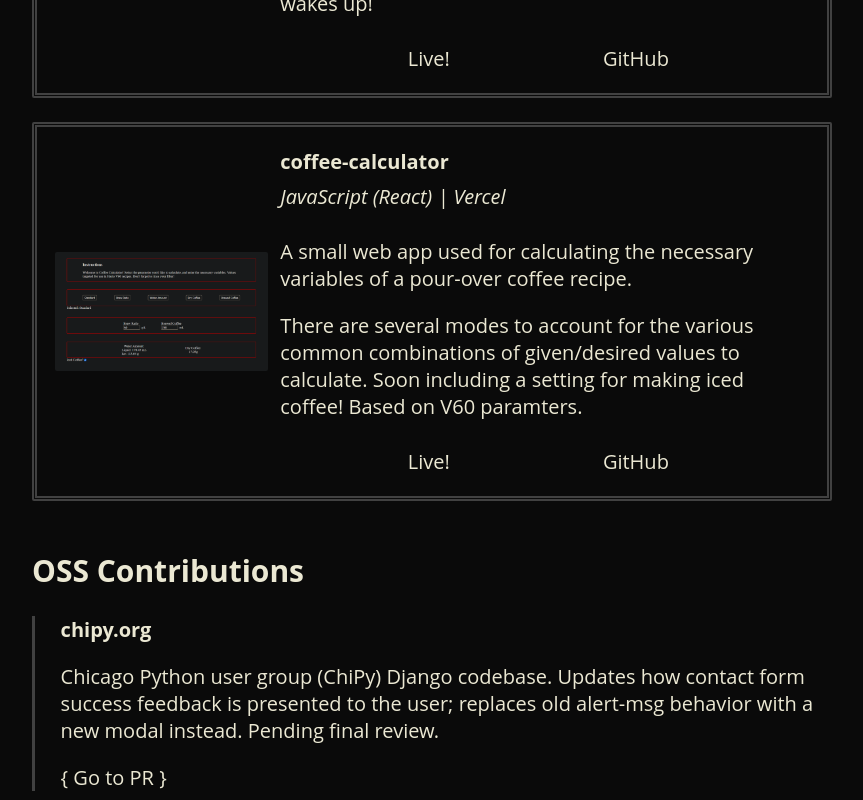
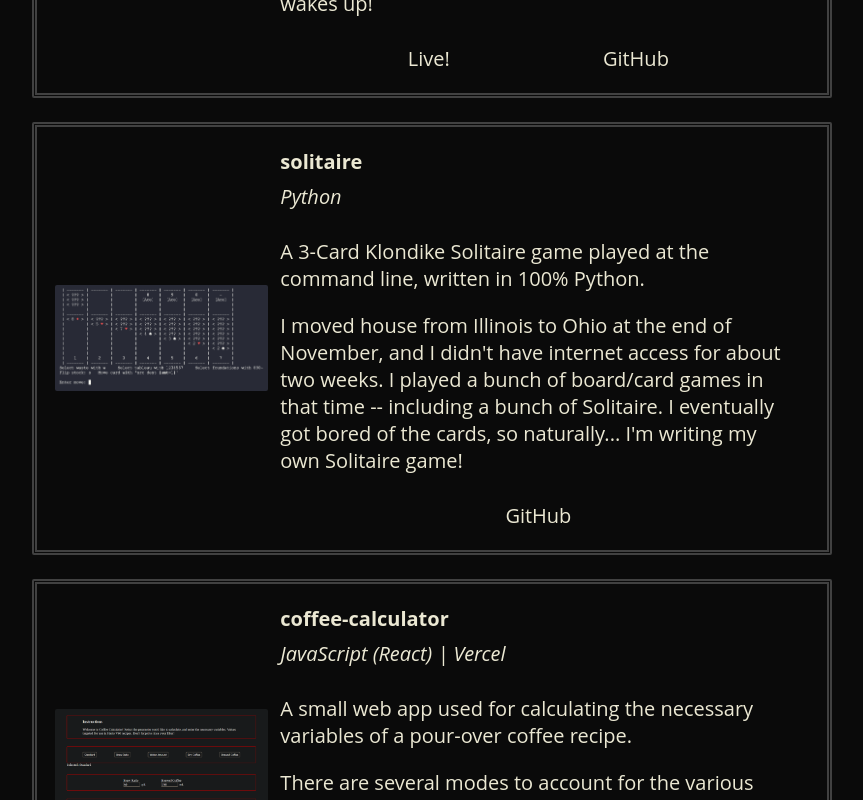
Before and after one commit to spark-c/spark-c.github.io, a React (Create React App) app in the folder app/: page / in a window 1280 px wide. Shown: the part 1740-2540 px from the top of the page, without its empty margins (208-1071 px from the left). Built offline with nearby package versions, Linux system fonts and the light colour scheme.

Commit message:
added solitaire to projects/ on display

```diff
--- a/app/src/components/Projects.js
+++ b/app/src/components/Projects.js
@@ -19,6 +19,7 @@ const Projects = ({ isLargeScreen }) => {
     const projectsToShow = [
         projects["SparksieBOT"],
         projects["web-contact-converter"],
+        projects["solitaire"],
         projects["coffee-calculator"],
     ];
 
--- a/app/src/components/project_config.js
+++ b/app/src/components/project_config.js
@@ -4,6 +4,7 @@ import WidgetBot from '@widgetbot/react-embed';
 import wcc_img from '../images/wcc.png';
 import sparksiebot_img from '../images/sparksiebot.png';
 import coffee_img from '../images/coffee-calc.png';
+import solitaire_img from '../images/solitaire.png'
 
 import sparksiebot_writeup from './writeups/SparksieBOT.js';
 
@@ -47,6 +48,22 @@ export const projects = {
             </div>
         ),
         "stack": "Python (Flask, SQLAlchemy) | JavaScript | Postgres | Heroku",
+        "cta": "Live!",
+        "embed": undefined,
+        "writeup": undefined,
+    },
+    "solitaire": {
+        "title": "solitaire",
+        "host-url": undefined,
+        "github-url": "https://github.com/spark-c/solitaire",
+        "img-src": solitaire_img,
+        "desc": (
+            <div>
+                <p>A 3-Card Klondike Solitaire game played at the command line, written in 100% Python.</p>
+                <p>I moved house from Illinois to Ohio at the end of November, and I didn't have internet access for about two weeks. I played a bunch of board/card games in that time -- including a bunch of Solitaire. I eventually got bored of the cards, so naturally... I'm writing my own Solitaire game!</p>
+            </div>
+        ),
+        "stack": "Python",
         "cta": "Live!",
         "embed": undefined,
         "writeup": undefined,
```
Also changed, not shown: app/src/images/solitaire.png (added).
